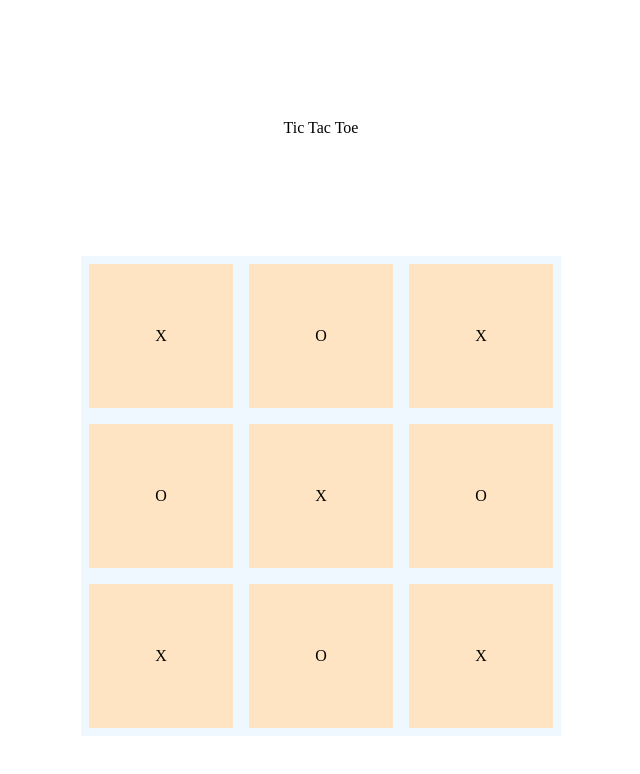
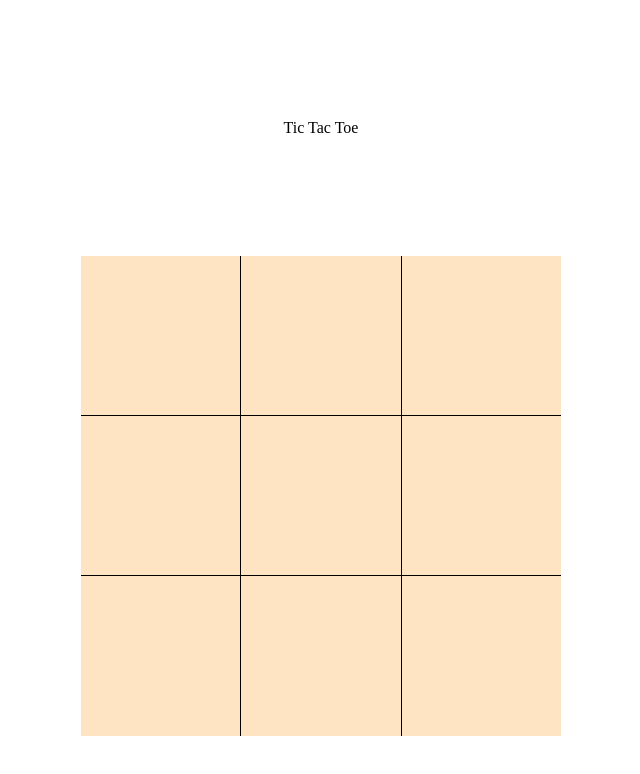
Before and after one commit to andresborn/tic-tac-toe, a plain HTML site: page index.html in a window 1280 px wide. Shown: the whole page, without its empty margins (319-959 px from the left). Drawn offline with Linux system fonts and the light colour scheme.

Commit message:
Added display(), play(), & CSS grid board

```diff
--- a/script.js
+++ b/script.js
@@ -1,25 +1,43 @@
+const gameContainer = document.querySelector('.game-board-container');
+
 const gameBoard = (() => {
-    let board = ['X', 'O', 'X', 'O', 'X', 'O', 'X', 'O', 'X',];
-    return { board };
+    let board = ["","","","","","","","","",];
+
+    const displayBoard = (list = [], place) => {
+        place.innerHTML = list.map((item, index) => {
+        return `
+        <div class="box" data-index="${index}">${item}</div>
+        `
+        }).join('');
+    };
+
+    return { board, displayBoard };
 })();
 
 const displayController = (() => {
+
 })();
 
-const Player = (symbol) => {
-    return { symbol };
+const PlayerFactory = (symbol) => {
+    const play = (targetIndex) => {
+        gameBoard.board.splice(targetIndex, 1, symbol);
+        gameBoard.displayBoard(gameBoard.board, gameContainer);
+    };
+
+    return { play };
 }
 
-player1 = Player('X');
-player2 = Player('O');
+player1 = PlayerFactory('X');
+player2 = PlayerFactory('O');
 
-const gameContainer = document.querySelector('.game-board-container');
 
-gameBoard.board.map((item, index) => {
-    const div = document.createElement('div');
-    div.setAttribute('class', 'box');
-    div.setAttribute('data-attribute', `${index}`);
-    div.textContent = item;
-    gameContainer.appendChild(div);
 
+const box = gameContainer.querySelector('div.box');
+
+gameContainer.addEventListener('click', (e) => {
+    const position = e.target.dataset.index;
+    player1.play(position);
+    console.log(e.target.dataset.index)
 })
+
+gameBoard.displayBoard(gameBoard.board, gameContainer);
--- a/style.css
+++ b/style.css
@@ -46,10 +46,34 @@ body {
 
 .box {
   display: flex;
-  width: 18vh;
-  height: 18vh;
+  width: 20vh;
+  height: 20vh;
   background-color: bisque;
   justify-content: center;
   align-items: center;
   margin: auto;
 }
+
+div.box[data-index="0"],
+div.box[data-index="1"],
+div.box[data-index="2"] {
+  border-bottom: 1px solid black;
+}
+
+div.box[data-index="3"],
+div.box[data-index="4"],
+div.box[data-index="5"] {
+  border-bottom: 1px solid black;
+}
+
+div.box[data-index="0"],
+div.box[data-index="3"],
+div.box[data-index="6"] {
+  border-right: 1px solid black;
+}
+
+div.box[data-index="2"],
+div.box[data-index="5"],
+div.box[data-index="8"] {
+  border-left: 1px solid black;
+}
```
